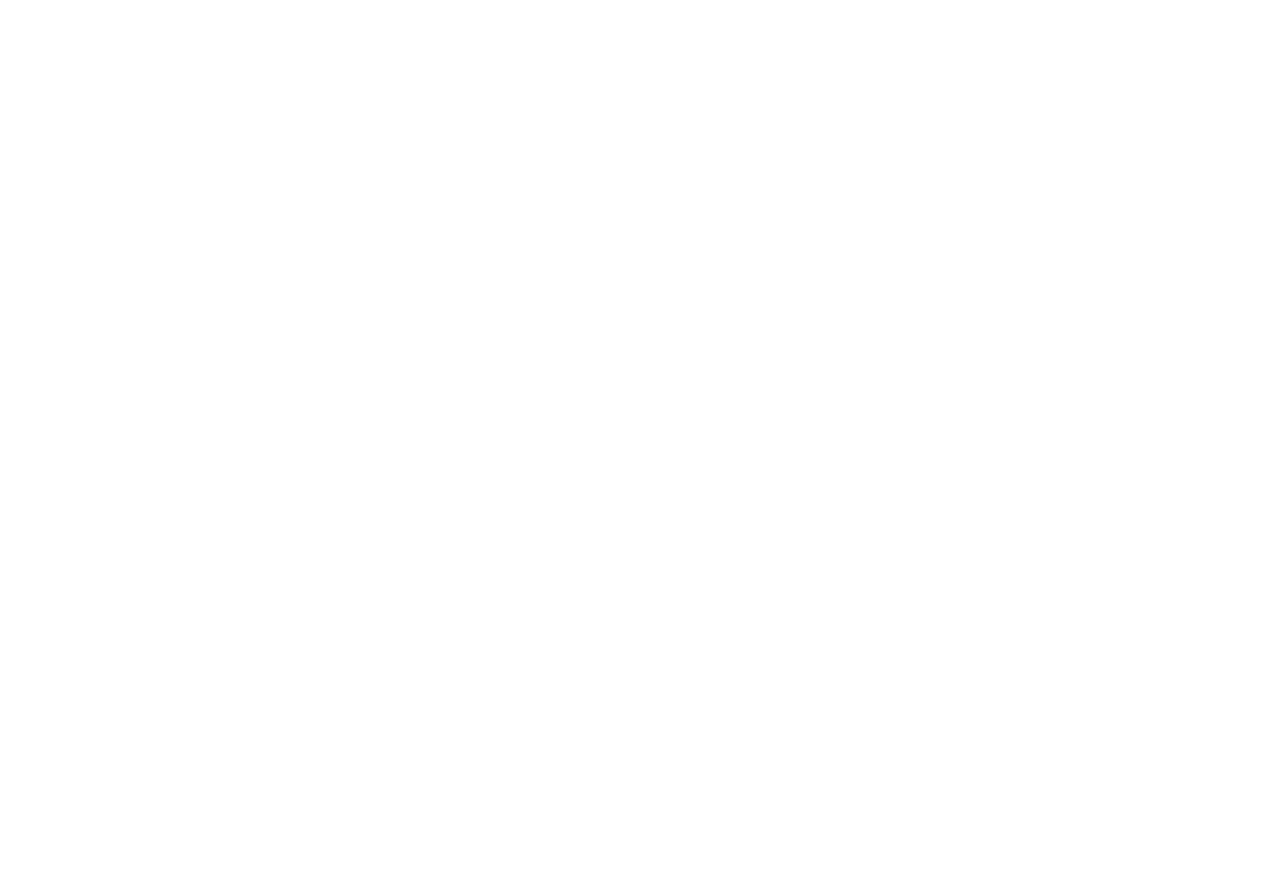
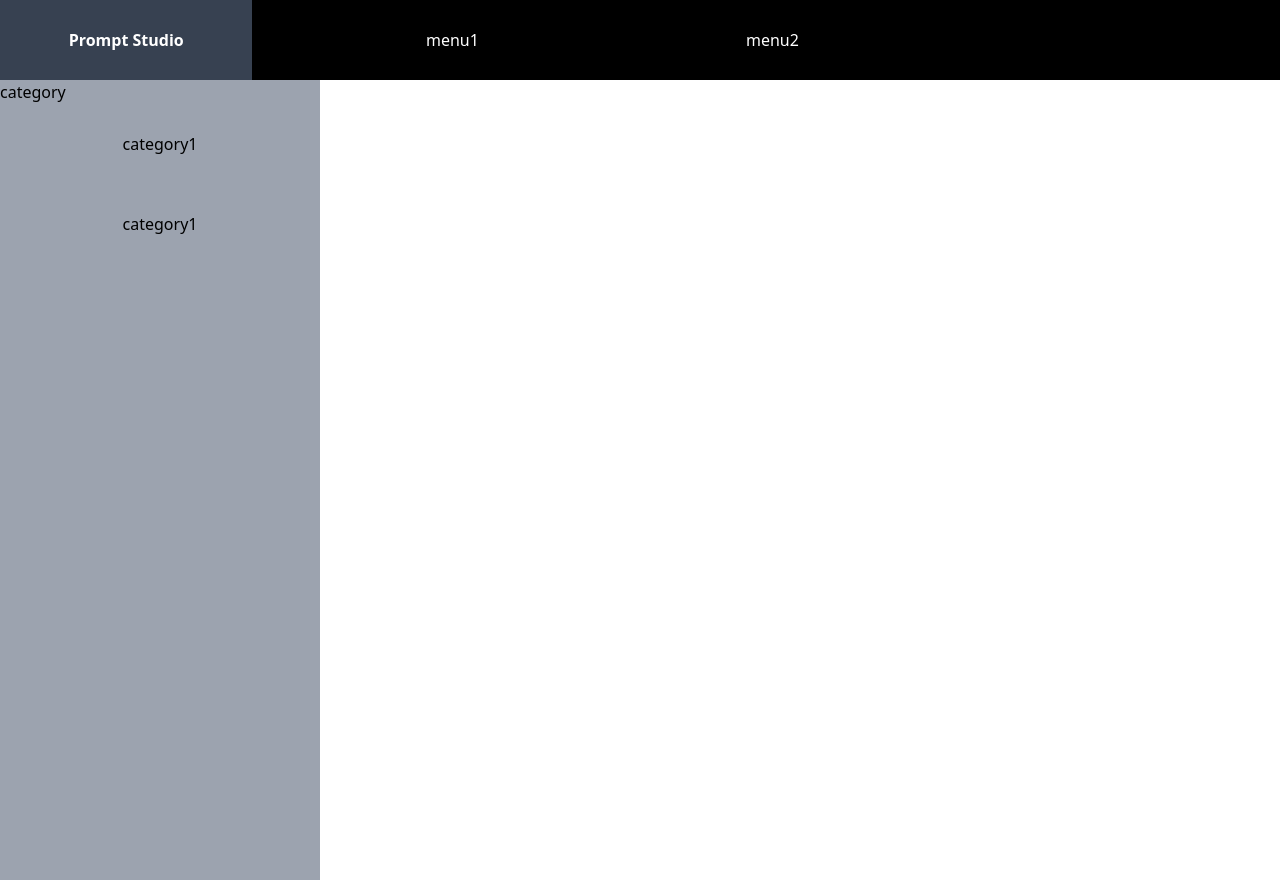
Before and after one commit to anaregdesign/prompt-studio, a Next.js app: page / in a window 1280 px wide. Before the commit the page ends 800 px from the top, so only its background shows below. Built offline with nearby package versions, Linux system fonts and the light colour scheme.

Commit message:
add: outline

```diff
--- a/src/app/layout.tsx
+++ b/src/app/layout.tsx
@@ -1,8 +1,8 @@
-import type { Metadata } from 'next'
-import { Inter } from 'next/font/google'
+import type {Metadata} from 'next'
 import './globals.css'
+import Link from "next/link";
+import {Nav} from "@/ui/nav";
 
-const inter = Inter({ subsets: ['latin'] })
 
 export const metadata: Metadata = {
     title: 'Prompt Studio',
@@ -16,7 +16,50 @@
 }) {
     return (
         <html lang="en">
-      <body className={inter.className}>{children}</body>
+        <body>
+        <div className={"w-screen h-screen"}>
+            <div className={"flex flex-row w-full h-20 bg-black text-white"}>
+                {/* title */}
+                <Link
+                    href={"/"}
+                    className={"flex justify-center items-center font-extrabold p-3 mr-10 w-80 hover:bg-gray-700"}
+                >
+                    Prompt Studio
+                </Link>
+
+                {/* navication */}
+                <div className={"w-full h-full"}>
+                    <Nav/>
+                </div>
+            </div>
+            <div className={"flex flex-row w-full h-full"}>
+                <div className={"w-80 h-full bg-gray-400"}>
+                    <h1>category</h1>
+                    <ul>
+                        <li>
+                            <Link
+                                href={"/"}
+                                className={"flex justify-center items-center w-full h-20 hover:bg-gray-300"}
+                            >
+                                category1
+                            </Link>
+                        </li>
+                        <li>
+                            <Link
+                                href={"/"}
+                                className={"flex justify-center items-center w-full h-20 hover:bg-gray-300"}
+                            >
+                                category1
+                            </Link>
+                        </li>
+                    </ul>
+                </div>
+                <div>
+                    {children}
+                </div>
+            </div>
+        </div>
+        </body>
         </html>
     )
 }
--- /dev/null
+++ b/src/ui/nav.tsx
@@ -0,0 +1,15 @@
+
+export async function Nav() {
+    return (
+        <nav className={"w-full h-full"}>
+            <ul className={"flex flex-row h-full w-full"}>
+                <li className={"flex justify-center items-center h-full p-3 w-80"}>
+                    menu1
+                </li>
+                <li className={"flex justify-center items-center h-full p-3 w-80"}>
+                    menu2
+                </li>
+            </ul>
+        </nav>
+    )
+}
```
Also changed, not shown: src/ui/side.tsx (added). Lines whose indentation alone changed are shown as unchanged.
